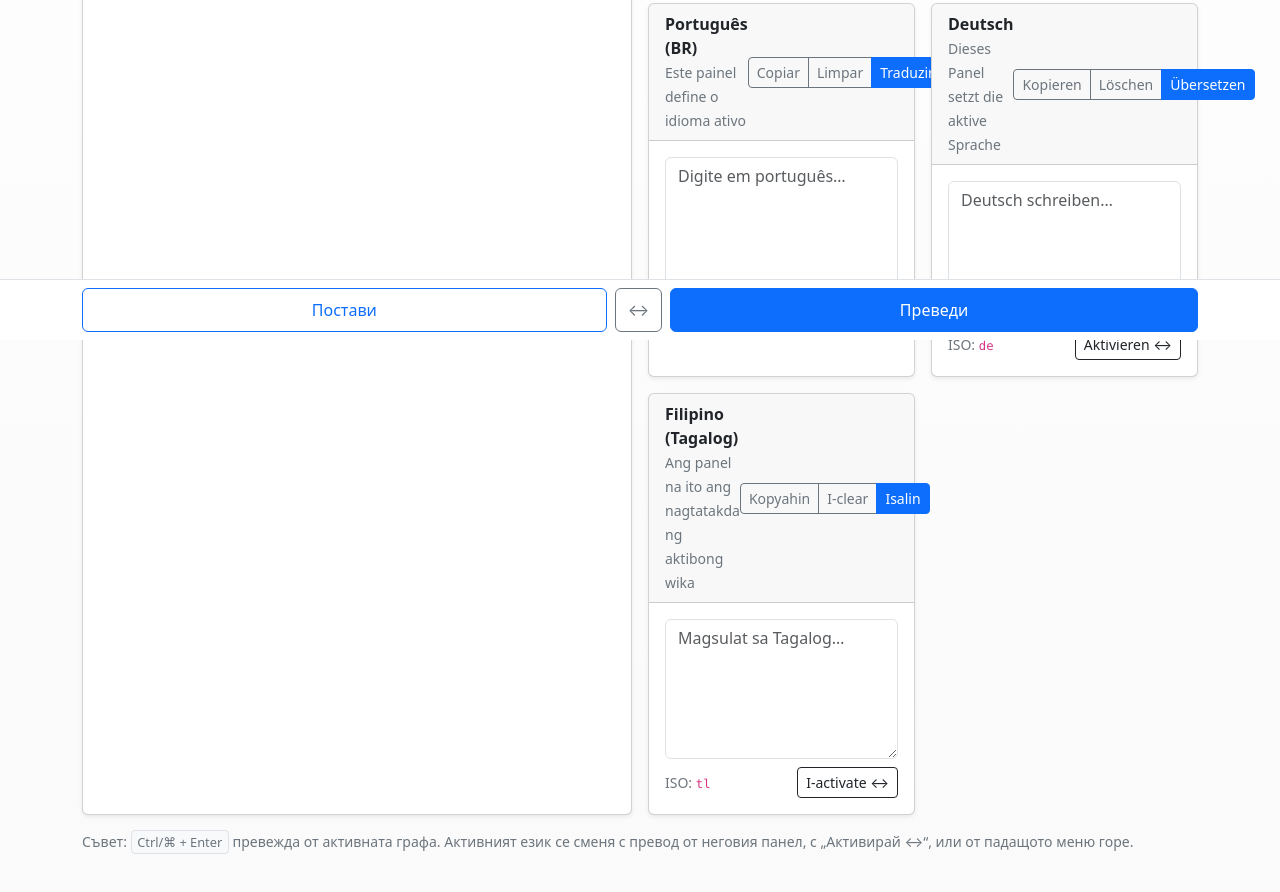
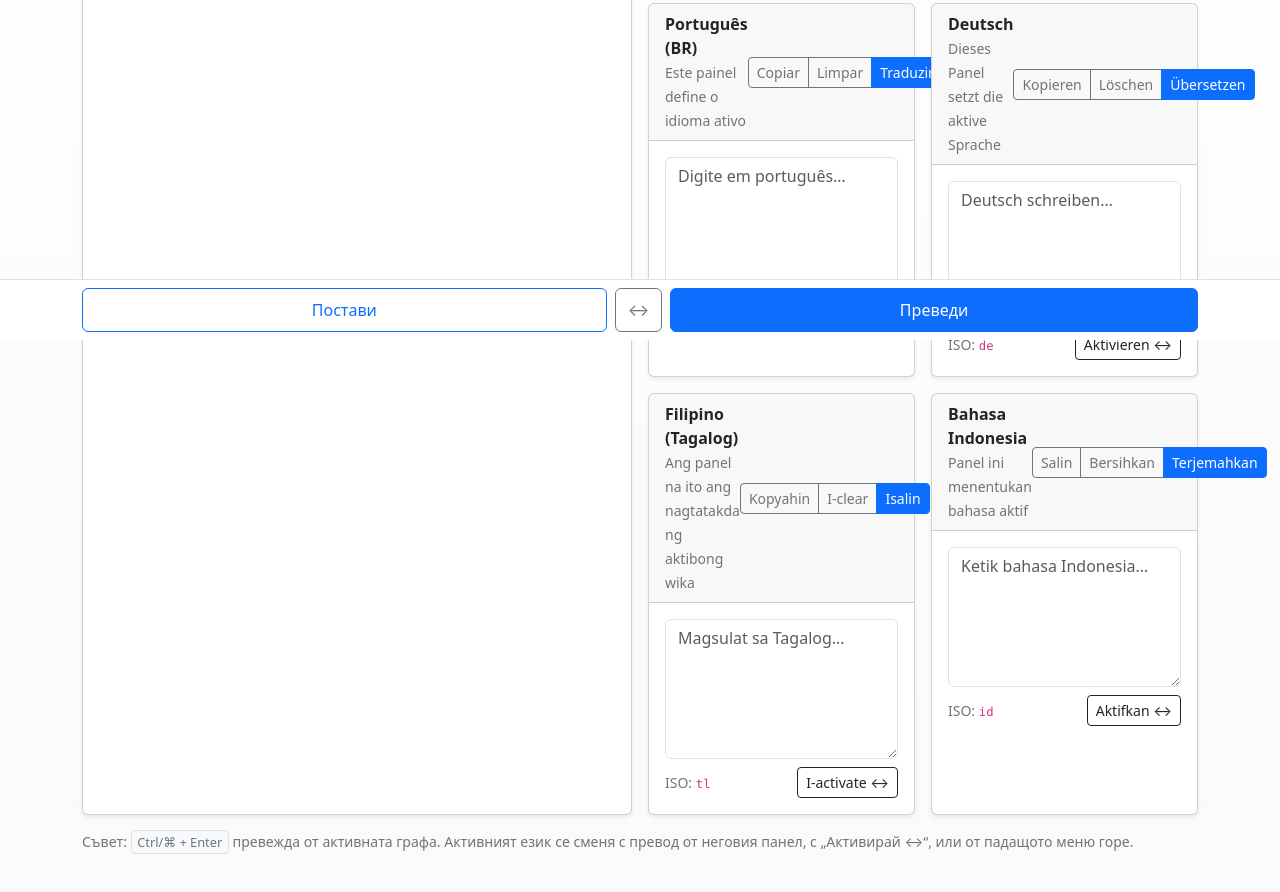
Before and after one commit to eTbeya/translatechat, a plain HTML site: page index.html in a window 1280 px wide. Shown: the part 460-1352 px from the top of the page. Drawn offline with nearby package versions, Linux system fonts and the light colour scheme.

Commit message:
Update index.html

```diff
--- a/index.html
+++ b/index.html
@@ -3,10 +3,10 @@
 <head>
   <meta charset="utf-8">
   <meta name="viewport" content="width=device-width, initial-scale=1">
-  <title>Polyglot Switch — BG ↔ EN/ES/PT/DE/TL</title>
+  <title>Polyglot Switch — BG ↔ EN/ES/PT/DE/TL/ID</title>
   <meta name="theme-color" content="#0d6efd">
   <!-- Classic PWA files (put these in your repo root) -->
-  <link rel="apple-touch-icon" href="icons/icon-192.png"/>
+  <link rel="apple-touch-icon" href="icon-192.png"/>
   <link rel="manifest" href="manifest.json"/>
   <link href="https://cdn.jsdelivr.net/npm/bootstrap@5.3.3/dist/css/bootstrap.min.css" rel="stylesheet">
   <style>
@@ -37,6 +37,7 @@
           <option value="pt">PT</option>
           <option value="de">DE</option>
           <option value="tl">TL</option>
+                  <option value="id">ID</option>
         </select>
       </div>
       <span id="pairBadge" class="badge text-bg-secondary">BG ↔ EN</span>
@@ -192,6 +193,30 @@
           </div>
         </div>
 
+        <!-- Indonesian -->
+        <div class="col-12 col-md-6">
+          <div class="card h-100 shadow-sm lang-card" data-lang="id">
+            <div class="card-header d-flex align-items-center justify-content-between">
+              <div>
+                <div class="fw-semibold">Bahasa Indonesia</div>
+                <small class="text-secondary">Panel ini menentukan bahasa aktif</small>
+              </div>
+              <div class="btn-group">
+                <button class="btn btn-sm btn-outline-secondary" data-action="copy">Salin</button>
+                <button class="btn btn-sm btn-outline-secondary" data-action="clear">Bersihkan</button>
+                <button class="btn btn-sm btn-primary" data-action="translate">Terjemahkan</button>
+              </div>
+            </div>
+            <div class="card-body">
+              <textarea class="form-control" placeholder="Ketik bahasa Indonesia…"></textarea>
+              <div class="d-flex align-items-center justify-content-between mt-2">
+                <small class="text-secondary">ISO: <code>id</code></small>
+                <button class="btn btn-sm btn-outline-dark" data-action="make-active">Aktifkan ↔</button>
+              </div>
+            </div>
+          </div>
+        </div>
+
       </div>
     </div>
   </div>
@@ -315,7 +340,7 @@
 
     // Bottom bar quick actions
     $('#quickPaste').addEventListener('click', async()=>{ try{ $('#taBG').value = await navigator.clipboard.readText(); }catch{} });
-    $('#quickSwap').addEventListener('click', ()=>{ const order=['en','es','pt','de','tl']; const i=order.indexOf(state.activeLang); state.activeLang=order[(i+1)%order.length]; saveState(); updatePairBadge(); });
+    $('#quickSwap').addEventListener('click', ()=>{ const order=['en','es','pt','de','tl','id']; const i=order.indexOf(state.activeLang); state.activeLang=order[(i+1)%order.length]; saveState(); updatePairBadge(); });
     $('#quickTranslate').addEventListener('click', ()=> translateFromBG());
   }
 
@@ -347,8 +372,8 @@ FILE: manifest.json
   "background_color": "#ffffff",
   "theme_color": "#0d6efd",
   "icons": [
-    { "src": "icons/icon-192.png", "sizes": "192x192", "type": "image/png" },
-    { "src": "icons/icon-512.png", "sizes": "512x512", "type": "image/png" }
+    { "src": "icon-192.png", "sizes": "192x192", "type": "image/png" },
+    { "src": "icon-512.png", "sizes": "512x512", "type": "image/png" }
   ]
 }
 
@@ -366,8 +391,8 @@ self.addEventListener('fetch',e=>{ e.respondWith(fetch(e.request).catch(()=>cach
 
 --------------------
 ALSO ADD 2 ICON FILES:
-  icons/icon-192.png
-  icons/icon-512.png
+  icon-192.png
+  icon-512.png
 (можеш временно да копираш 512→192, или да ползваш каквато и да е PNG икона.)
 
 После комитни всички файлове и активирай GitHub Pages (Settings → Pages → Deploy from a branch → main /root).
```
